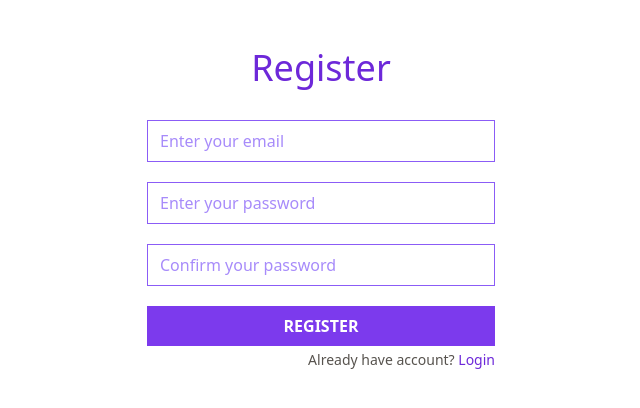
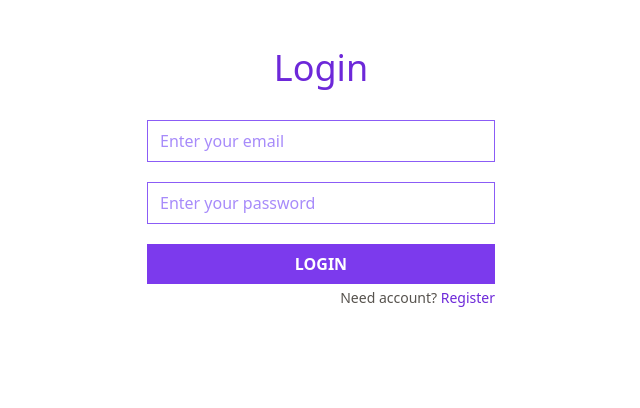
Before and after one commit to dkumza/shopping-vue, a Vue app: page /login in a window 1280 px wide. Shown: the top 408 px of the page, without its empty margins (319-959 px from the left). Built offline with nearby package versions, Linux system fonts and the light colour scheme.

Commit message:
basic vue router setup

```diff
--- a/package.json
+++ b/package.json
@@ -11,7 +11,8 @@
   "dependencies": {
     "@vuelidate/core": "^2.0.3",
     "@vuelidate/validators": "^2.0.4",
-    "vue": "^3.3.11"
+    "vue": "^3.3.11",
+    "vue-router": "4"
   },
   "devDependencies": {
     "@vitejs/plugin-vue": "^4.5.2",
--- a/src/App.vue
+++ b/src/App.vue
@@ -1,14 +1,5 @@
-<script setup>
-import Login from './components/auth/Login.vue';
-import Register from './components/auth/Register.vue';
-
-
-</script>
-
 <template>
-  <!-- <h1 class="text-3xl font-bold underline">
-    Hello world!
-  </h1> -->
-  <!-- <Login/> -->
-  <Register/>
+  <div id="app">
+    <router-view />
+  </div>
 </template>
--- a/src/components/auth/Login.vue
+++ b/src/components/auth/Login.vue
@@ -1,41 +1,67 @@
 <template>
-  <div class=" container mx-auto p-4 w-[380px] my-8">
+  <div class="container mx-auto p-4 w-[380px] my-8">
     <div class="text-4xl mb-8 text-center text-violet-700">Login</div>
     <form class="flex flex-col" @submit.prevent="submitForm">
       <div class="flex flex-col">
-        <input class="border border-violet-500 px-3 py-2 placeholder:text-violet-400" type="email" id="email" v-model.trim="email" placeholder="Enter your email" >
+        <input
+          class="border border-violet-500 px-3 py-2 placeholder:text-violet-400"
+          type="email"
+          id="email"
+          v-model.trim="email"
+          placeholder="Enter your email"
+        />
         <p v-if="v$.email.$error" class="text-rose-500 text-xs h-5">Email is required</p>
         <p v-else class="text-xs h-5"></p>
       </div>
       <div class="flex flex-col">
-        <input class="border border-violet-500 px-3 py-2 placeholder:text-violet-400" type="password" id="password" v-model.trim="password" placeholder="Enter your password" >
-        <p v-if="v$.password.$error" class="text-rose-500 text-xs h-5">Password is required</p>
+        <input
+          class="border border-violet-500 px-3 py-2 placeholder:text-violet-400"
+          type="password"
+          id="password"
+          v-model.trim="password"
+          placeholder="Enter your password"
+        />
+        <p v-if="v$.password.$error" class="text-rose-500 text-xs h-5">
+          Password is required
+        </p>
         <p v-else class="text-xs h-5"></p>
       </div>
       <div class="flex flex-col">
-        <button type="submit" class="bg-violet-600 text-white px-3 py-2 hover:bg-violet-500 font-semibold">LOGIN</button>
+        <button
+          type="submit"
+          class="bg-violet-600 text-white px-3 py-2 hover:bg-violet-500 font-semibold"
+        >
+          LOGIN
+        </button>
       </div>
     </form>
     <div class="my-1">
-      <p class="text-end text-stone-600 text-sm">Need account? <span class="text-violet-700 hover:cursor-pointer hover:underline">Register</span></p>
+      <p class="text-end text-stone-600 text-sm">
+        Need account?
+        <router-link
+          to="/register"
+          class="text-violet-700 hover:cursor-pointer hover:underline"
+          >Register</router-link
+        >
+      </p>
     </div>
   </div>
 </template>
 
 <script>
-import { ref } from 'vue'
-import { required } from '@vuelidate/validators'
-import { useVuelidate } from '@vuelidate/core'
+import { ref } from 'vue';
+import { required } from '@vuelidate/validators';
+import { useVuelidate } from '@vuelidate/core';
 
 export default {
   setup() {
-    const email = ref('')
-    const password = ref('')
-    const rules = { email: { required }, password: { required } }
-    const v$ = useVuelidate(rules, { email, password })
+    const email = ref('');
+    const password = ref('');
+    const rules = { email: { required }, password: { required } };
+    const v$ = useVuelidate(rules, { email, password });
 
     function submitForm() {
-      v$.value.$touch()
+      v$.value.$touch();
       if (v$.value.$error) {
         // Form is invalid
       } else {
@@ -44,7 +70,7 @@ export default {
       }
     }
 
-    return { email, password, v$, submitForm }
-  }
-}
+    return { email, password, v$, submitForm };
+  },
+};
 </script>
--- a/src/components/auth/Register.vue
+++ b/src/components/auth/Register.vue
@@ -52,7 +52,11 @@
     <div class="my-1">
       <p class="text-end text-stone-600 text-sm">
         Already have account?
-        <span class="text-violet-700 hover:cursor-pointer hover:underline">Login</span>
+        <router-link
+          to="/login"
+          class="text-violet-700 hover:cursor-pointer hover:underline"
+          >Login</router-link
+        >
       </p>
     </div>
   </div>
--- /dev/null
+++ b/src/router/router.js
@@ -0,0 +1,32 @@
+import { ref } from 'vue';
+import { createRouter, createWebHistory } from 'vue-router';
+import Login from '../components/auth/Login.vue';
+import Register from '../components/auth/Register.vue';
+
+// Define a reactive variable to store the login status
+// TODO create VUEX for global variables?
+const loggedIn = ref(false);
+
+// Define routes
+const routes = [
+  { path: '/login', component: Login },
+  { path: '/register', component: Register },
+];
+
+// Create router instance
+const router = createRouter({
+  history: createWebHistory(),
+  routes,
+});
+
+// Navigation guard if user are not logged in
+const openRoutes = ['/login', '/register'];
+router.beforeEach((to, from, next) => {
+  if (!loggedIn.value && !openRoutes.includes(to.path)) {
+    next('/login');
+  } else {
+    next();
+  }
+});
+
+export default router;
```
Also changed, not shown: src/main.js (+9 -2 lines), 1 other file (tests, documents, lock files or other folders).
